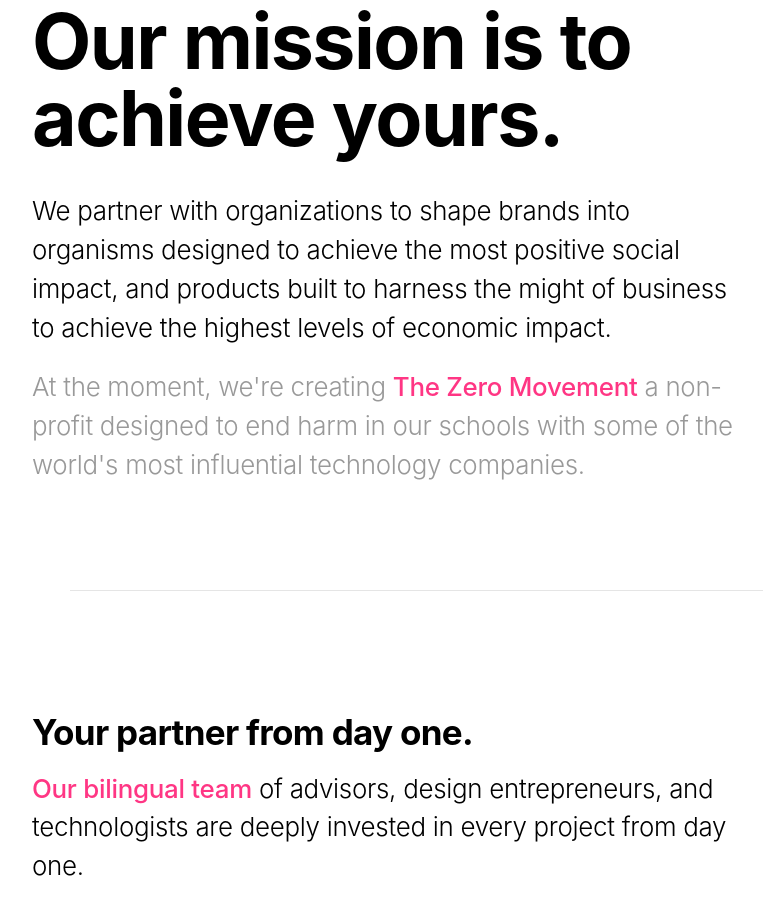
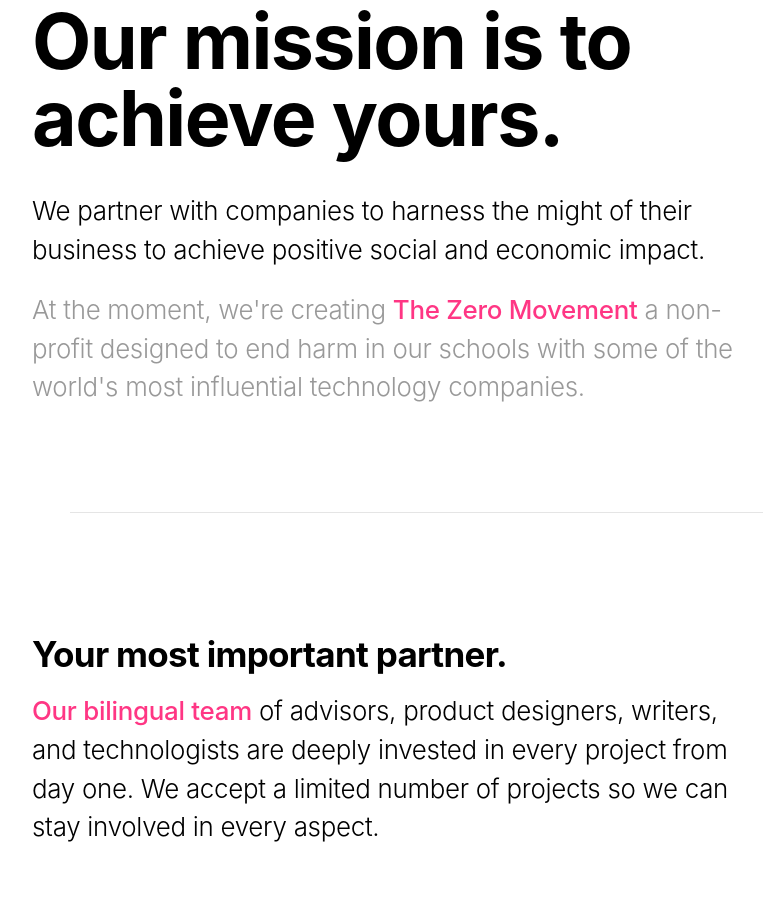
Before and after one commit to jmcweeney/additional, a plain HTML site: page webpage/index.html in a window 1280 px wide. Shown: the part 959-1869 px from the top of the page, without its empty margins (58-821 px from the left). Drawn offline with Linux system fonts and the light colour scheme.

Commit message:
v23.3 — Updated purpose text

```diff
--- a/webpage/index.html
+++ b/webpage/index.html
@@ -124,7 +124,7 @@
         <div class="col-md-8 text-left py-5 mb-5">
           <h1 class="block-title mb-4">
             <p class="text-ribbon text-ribbon-primary text-black pb-3">Our mission is to achieve yours.</p>
-            <h3 class="display-6 mb-4">We partner with organizations to shape brands into organisms designed to achieve the most positive social impact, and products built to harness the might of business to achieve the highest levels of economic impact.</h3>
+            <h3 class="display-6 mb-4">We partner with companies to harness the might of their business to achieve positive social and economic impact.</h3>
             <h3 class="display-6 mb-4 text-gray">At the moment, we're creating <a class="team" href="http://zeronow.org" target="_blank">The Zero Movement</a> a non-profit designed to end harm in our schools with some of the world's most influential technology companies.</h3>
             <!-- <h3 class="display-6 mb-4"><a href="about/" target="_self" class="team">As a bilingual team</a>, we pride ourselves in becoming business partners with every client, .</h3> -->
             <!-- <h3 class="display-6 mb-4">From start-ups, and new ventures to large enterprise needs, we bring an entreprenuerial mindset, and hands-on design to project to make sure its meaningful, and done right.</h3> -->
@@ -152,9 +152,9 @@
             <div class="row">
               <div class="col-12">
                 <div class="statcard">
-                  <p class="lead mx-auto"><strong>Your partner from day one.</strong></p>
+                  <p class="lead mx-auto"><strong>Your most important partner.</strong></p>
                   <!-- <h3 class="display-6 mb-4">Bringing a new product to market is the ultimate remix of ideas, design, and more technology options than ever.</h3> -->
-                  <h3 class="display-6 mb-4"><a href="about" target="_self" class="team">Our bilingual team</a> of advisors, design entrepreneurs, and technologists are deeply invested in every project from day one.</h3>
+                  <h3 class="display-6 mb-4"><a href="about" target="_self" class="team">Our bilingual team</a> of advisors, product designers, writers, and technologists are deeply invested in every project from day one. We accept a limited number of projects so we can stay involved in every aspect.</h3>
                 </div>
               </div>
             </div>
```
